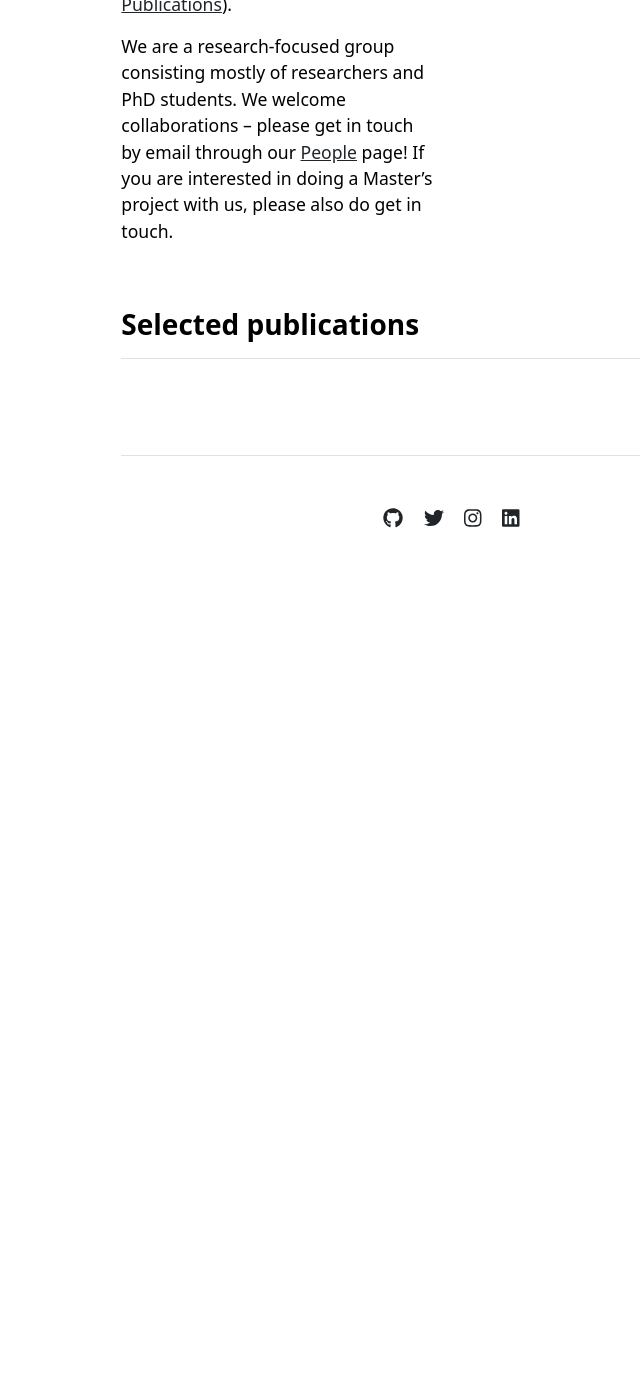
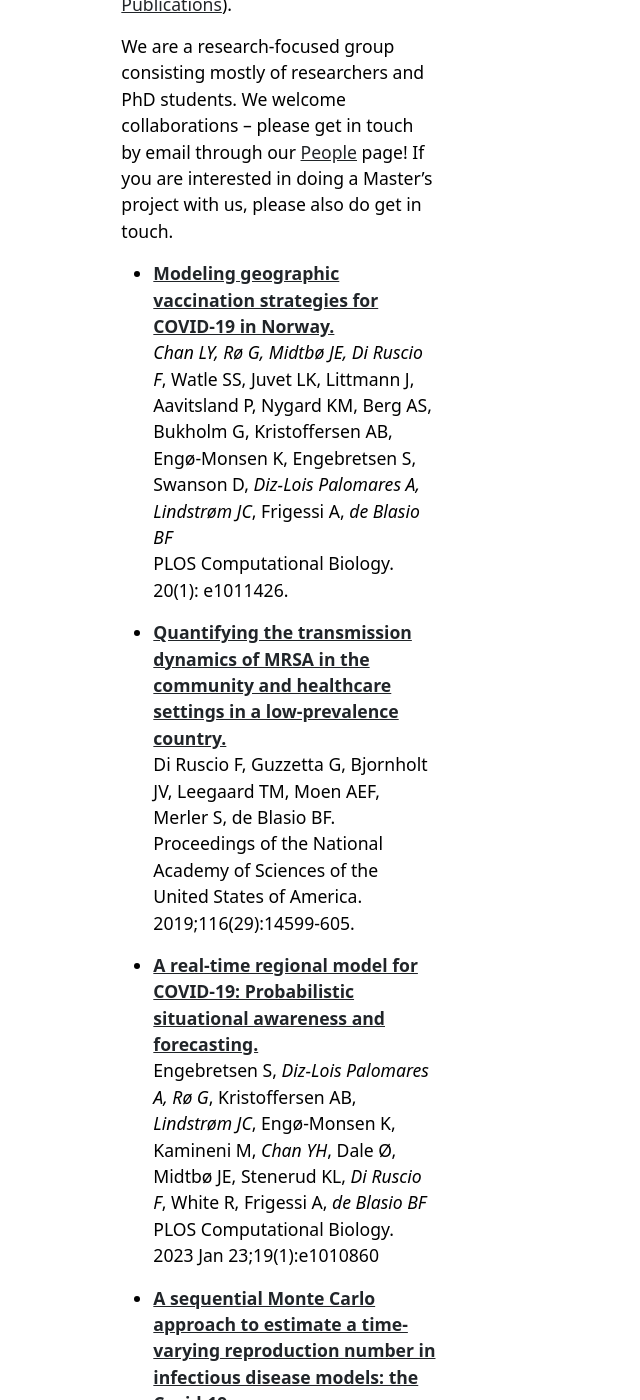
Before and after one commit to folkehelseinstituttet/modelling, a Jekyll site: the page built from index.md, in a window 1280 px wide and 1400 px high, scrolled down 755 px. Shown: the whole window, without its empty margins (108-748 px from the left). Built offline with Jekyll 4.4.1, drawn with Linux system fonts in a browser that asks for light colours; before the commit the page ends 1385 px from its top, so only the background shows below that; some of the changed text lies outside the part shown.

Commit message:
Update index.md

```diff
--- a/index.md
+++ b/index.md
@@ -11,6 +11,27 @@ Our work also extends to influenza and related respiratory infections, Hepatitis
 We are a research-focused group consisting mostly of researchers and PhD students. We welcome collaborations -- please get in touch by email through our [People](/modelling/people) page! If you are interested in doing a Master's project with us, please also do get in touch.
 
 
+- [**Modeling geographic vaccination strategies for COVID-19 in Norway.**](https://doi.org/10.1371/journal.pcbi.1011426) <br>
+*Chan LY, Rø G, Midtbø JE, Di Ruscio F*, Watle SS, Juvet LK, Littmann J, Aavitsland P, Nygard KM, Berg AS, Bukholm G, Kristoffersen AB, Engø-Monsen K, Engebretsen S, Swanson D, *Diz-Lois Palomares A, Lindstrøm JC*, Frigessi A, *de Blasio BF* <br>
+PLOS Computational Biology. 20(1): e1011426.<br>
+
+- [**Quantifying the transmission dynamics of MRSA in the community and healthcare settings in a low-prevalence country.**](https://doi.org/10.1073/pnas.1900959116) <br>
+Di Ruscio F, Guzzetta G, Bjornholt JV, Leegaard TM, Moen AEF, Merler S, de Blasio BF.<br>
+Proceedings of the National Academy of Sciences of the United States of America. 2019;116(29):14599-605.<br>
+
+
+- [**A real-time regional model for COVID-19: Probabilistic situational awareness and forecasting.**](https://doi.org/10.1371/journal.pcbi.1010860)<br>
+Engebretsen S, *Diz-Lois Palomares A, Rø G*, Kristoffersen AB, *Lindstrøm JC*, Engø-Monsen K, Kamineni M, *Chan YH*, Dale Ø, Midtbø JE, Stenerud KL, *Di Ruscio F*, White R, Frigessi A, *de Blasio BF*<br>
+PLOS Computational Biology. 2023 Jan 23;19(1):e1010860<br>
+
+- [**A sequential Monte Carlo approach to estimate a time-varying reproduction number in infectious disease models: the Covid-19 case**](https://doi.org/10.1093/jrsssa/qnad043)<br>
+Storvik G, *Diz-Lois Palomares A*, Engebretsen S, *Rø GØ*, Engø-Monsen K, Kristoffersen AB, *de Blasio BF*, Frigessi A<br>
+Journal of the Royal Statistical Society Series A: Statistics in Society. 2023 Oct;186(4):616-32.<br>
+
+- [**Increased transmissibility of the alpha SARS-CoV-2 variant: evidence from contact tracing data in Oslo, January to February 2021.**](https://doi.org/10.1080/23744235.2021.1977382)<br>
+*Lindstrom JC*, Engebretsen S, Kristoffersen AB, *Rø GOI, Palomares ADL*, Engo-Monsen K, […], *de Blasio BF*<br>
+Infectious Diseases. 2022;54(1):72-7.<br>
+
 
 <!-- ## Team members
 - Birgitte de Blasio (team scientific head & professor, scientific director, PhD)
```
